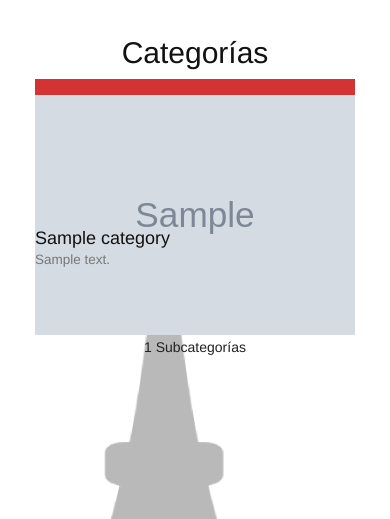
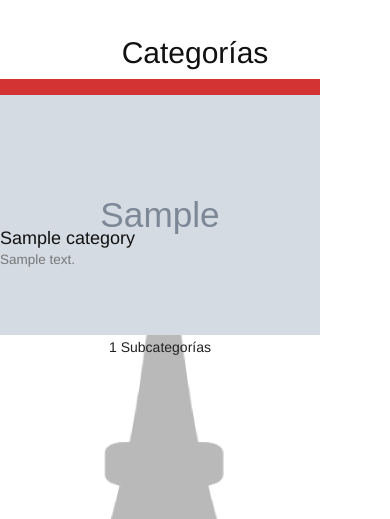
Before and after one commit to DiegoMatus/caafi_uv, a Django app: a page that uses apps/caafi/templates/categories.html in a window 390 px wide; the page is wider, and only the part inside the window is pictured. Shown: the part 54-573 px from the top of that part. Run offline with Django 3.2, Linux system fonts and the light colour scheme; tables that the repository leaves empty hold one stand-in row (values such as "Sample post"); grey boxes marked "Sample" are stand-in pictures; some libraries are stand-ins or nearby versions.

Commit message:
margin error fixed

```diff
--- a/apps/caafi/templates/categories.html
+++ b/apps/caafi/templates/categories.html
@@ -6,7 +6,7 @@
 <h2 class="title text-center">Categorías<br/></h2>
 	<div class="row">
 		{% for category in categories|dictsort:"name" %}
-		<div class="col-xs-10 col-xs-offset-1 col-sm-3 col-sm-offset-0">
+		<div class="col-xs-10 col-sm-3">
 			<a href="{% url "subcategories" language.slug category.slug %}">
 				<div class="category-content">
 					<img class="img-responsive" src="{{ category.image.url }}" />
```
